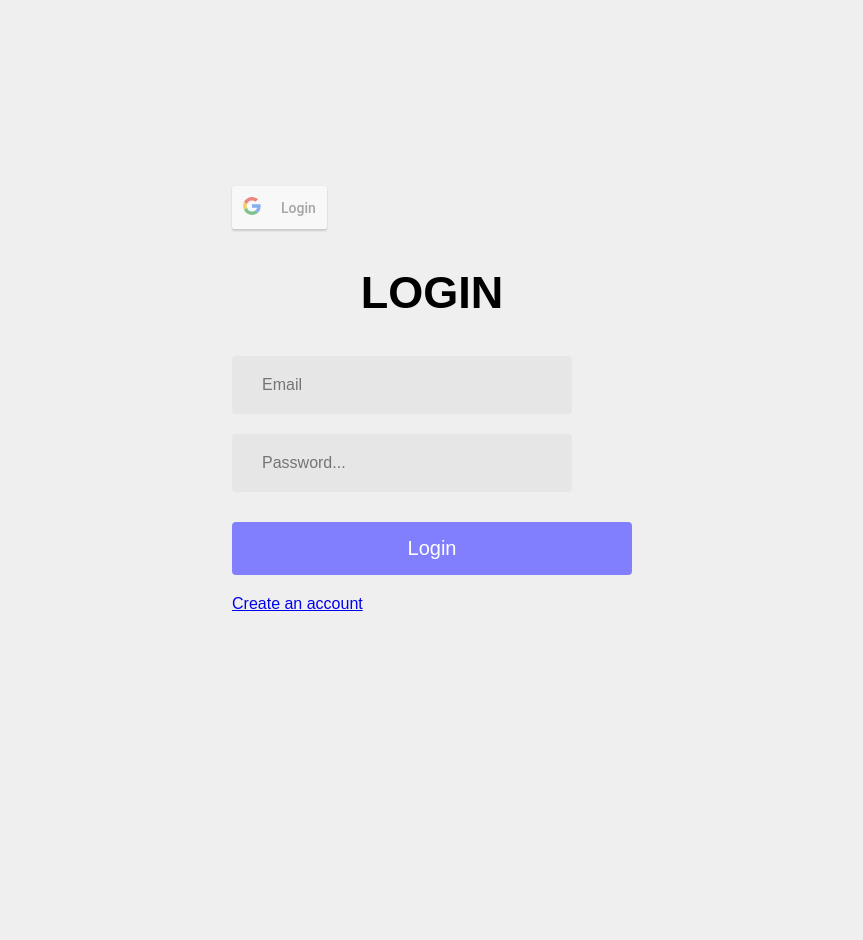
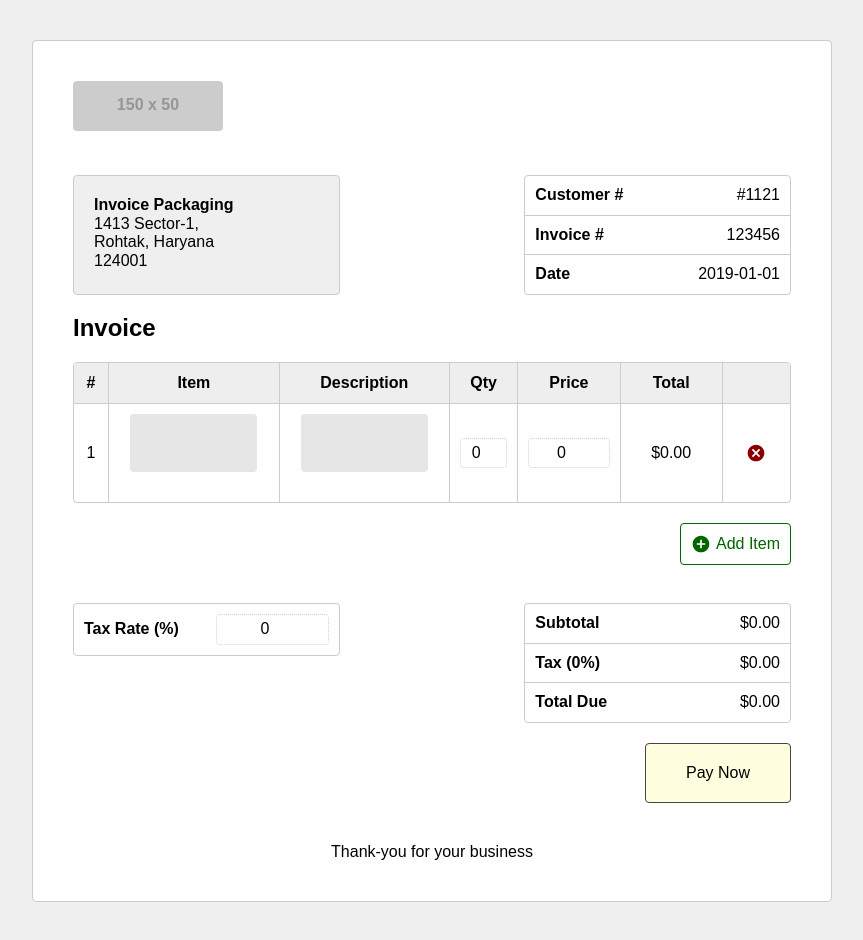
Before and after one commit to chinmay112/Invoice-app, a React (Create React App) app: page / in a window 1280 px wide. Shown: the whole page, without its empty margins (208-1071 px from the left). Before the commit the page ends 800 px from the top, so only its background shows below. Built offline with nearby package versions, Linux system fonts and the light colour scheme.

Commit message:
google Login

```diff
--- a/src/App.css
+++ b/src/App.css
@@ -15,6 +15,16 @@ body {
   .login,
   .register {
     width: 400px;
+  }
+  .google
+  {
+    background-color: #e6e6e6;
+    color: #827ffe;
+    font-size: 16px;
+    margin-bottom: 20px;
+    border: none;
+    width: 400px;
+    padding: 20px 30px;
   }
 
   .login h2,
--- a/src/components/Invoice/Invoice.js
+++ b/src/components/Invoice/Invoice.js
@@ -121,10 +121,10 @@ class Invoice extends Component {
         </div>
         <div className={styles.addresses}>
           <div className={styles.from}>
-            <strong>Amazing Company</strong><br />
-              123 Kensington Ave<br />
-              Toronto, ON, Canada &nbsp;A1B2C3<br />
-              416-555-1234
+            <strong>Invoice Packaging</strong><br />
+              1413 Sector-1,<br />
+              Rohtak, Haryana <br />
+              124001
           </div>
           <div>
             <div className={`${styles.valueTable} ${styles.to}`}>
--- a/src/components/Login.js
+++ b/src/components/Login.js
@@ -28,9 +28,13 @@ class Login extends Component {
 		localStorage.setItem("session",this.state.session)
 	}
 	responseGoogle=(response)=>{
-		console.log(response);
+		console.log("this is google response",response);
 		console.log(response.profileObj);
-
+		if(response){
+		this.setState({
+			redirect:true
+		})
+	}
 
 	  }
 
@@ -67,8 +71,7 @@ class Login extends Component {
 	}
 	else
 	window.alert("invalid Username or Password")
-		// <Link to="/invoice">Create an account</Link>
-      //history.push('./invoice')
+
 	}
 
 	render() {
@@ -78,14 +81,7 @@ class Login extends Component {
 				(<Invoice/>):
 
 			<div className="login">
-				<GoogleLogin
-        clientId="243046509918-vaopgngj9qmqeke92n93rcpae4eudj2t.apps.googleusercontent.com"
-        buttonText="Login"
-        onSuccess={this.responseGoogle}
-        onFailure={this.responseGoogle}
-        cookiePolicy={'single_host_origin'}
 
-        />
 				<form onSubmit={this.displayLogin}>
 					<h2>Login</h2>
 					<div className="username">
@@ -110,6 +106,17 @@ class Login extends Component {
 
 					<input type="submit" value="Login" />
 				</form>
+				<div >
+				<GoogleLogin className="google"
+        clientId="243046509918-nrm7cf0m907ssf91nkfn0je9v6ujs6h7.apps.googleusercontent.com"
+        buttonText="Login"
+        onSuccess={this.responseGoogle}
+        onFailure={this.responseGoogle}
+		cookiePolicy={'single_host_origin'}
+
+
+        />
+		</div>
 
 				<Link to="/register">Create an account</Link>
 
```
